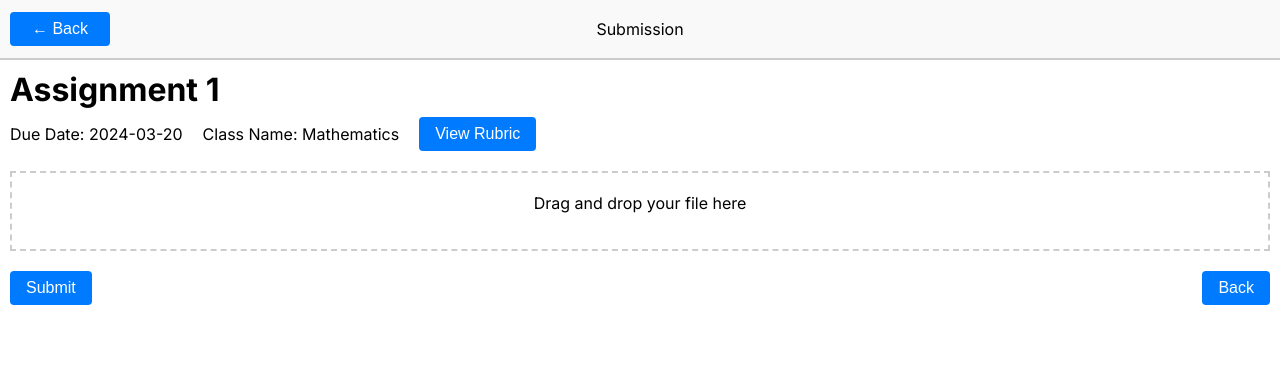
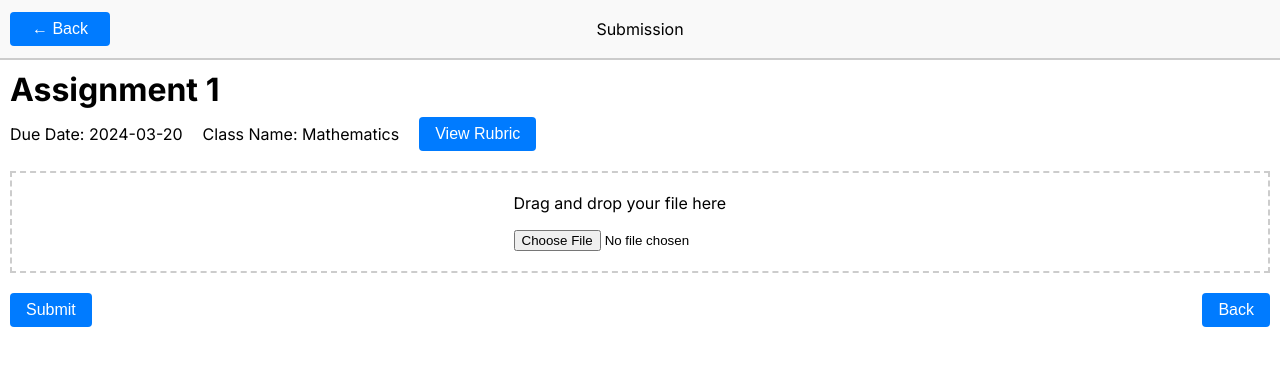
Before and after one commit to Flying-Kimbo/c302p3, a Next.js app: page /student/assignments/submission in a window 1280 px wide. Shown: the top 366 px of the page. Built offline with nearby package versions, Linux system fonts and the light colour scheme.

Commit message:
Added file input to drop area.

```diff
--- a/src/app/student/assignments/submission/page.module.css
+++ b/src/app/student/assignments/submission/page.module.css
@@ -16,9 +16,10 @@
 }
 
 .dropArea {
+  display: flex;
+  justify-content: center;
   border: 2px dashed var(--card-border-color);
   padding: 20px;
-  text-align: center;
   margin-bottom: 20px;
 }
 
--- a/src/app/student/assignments/submission/page.tsx
+++ b/src/app/student/assignments/submission/page.tsx
@@ -17,10 +17,10 @@ const SubmitAssignment = () => {
   // Variables
   const [assignmentUploaded, setAssignmentUploaded] = useState(false);
 
-  const handleFileDrop = (event) => {
+  const handleFileUpload = (event) => {
     // Handle file drop functionality here (not implemented yet)
     event.preventDefault();
-    console.log('File dropped');
+    console.log('File uploaded');
     setAssignmentUploaded(true);
   };
 
@@ -45,6 +45,7 @@ const SubmitAssignment = () => {
         </div>
       </div>
       { assignmentUploaded ? (
+        <>
           <div className={styles.submittedAssignment}>
             <Image
               src="/assignmentP1.png"
@@ -59,9 +60,13 @@ const SubmitAssignment = () => {
               height={800}
             />
           </div>
+        </>
       ) : (
-        <div className={styles.dropArea} onDrop={handleFileDrop} onDragOver={(e) => e.preventDefault()}>
+        <div className={styles.dropArea} onDrop={handleFileUpload} onDragOver={(e) => e.preventDefault()}>
+          <div>
             <p>Drag and drop your file here</p>
+            <input type="file" id="assignment" name="assignment" onChange={handleFileUpload} />
+          </div>
         </div>
       )}
       <div className={styles.buttons}>
```
Lines whose indentation alone changed are shown as unchanged.
